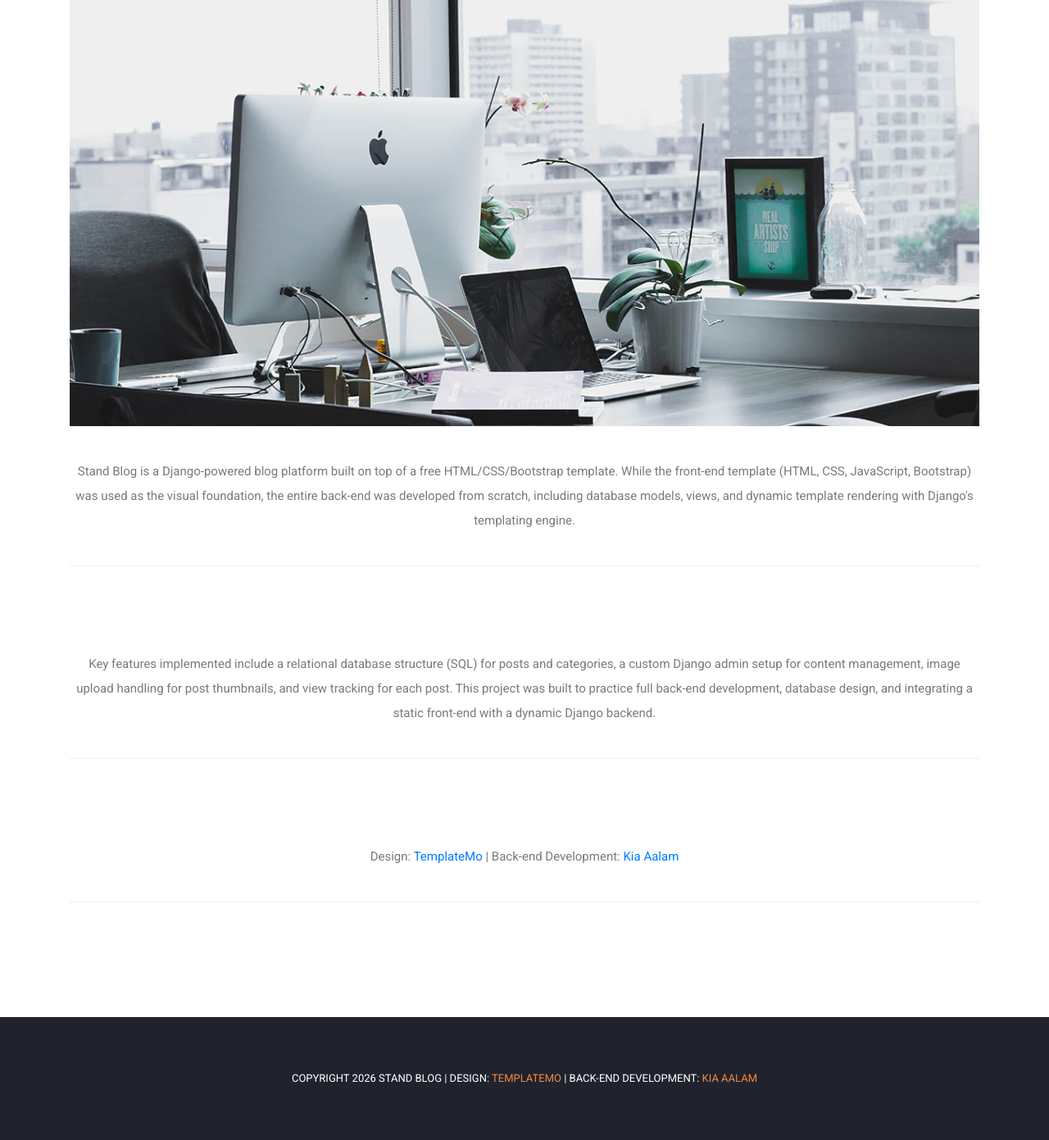
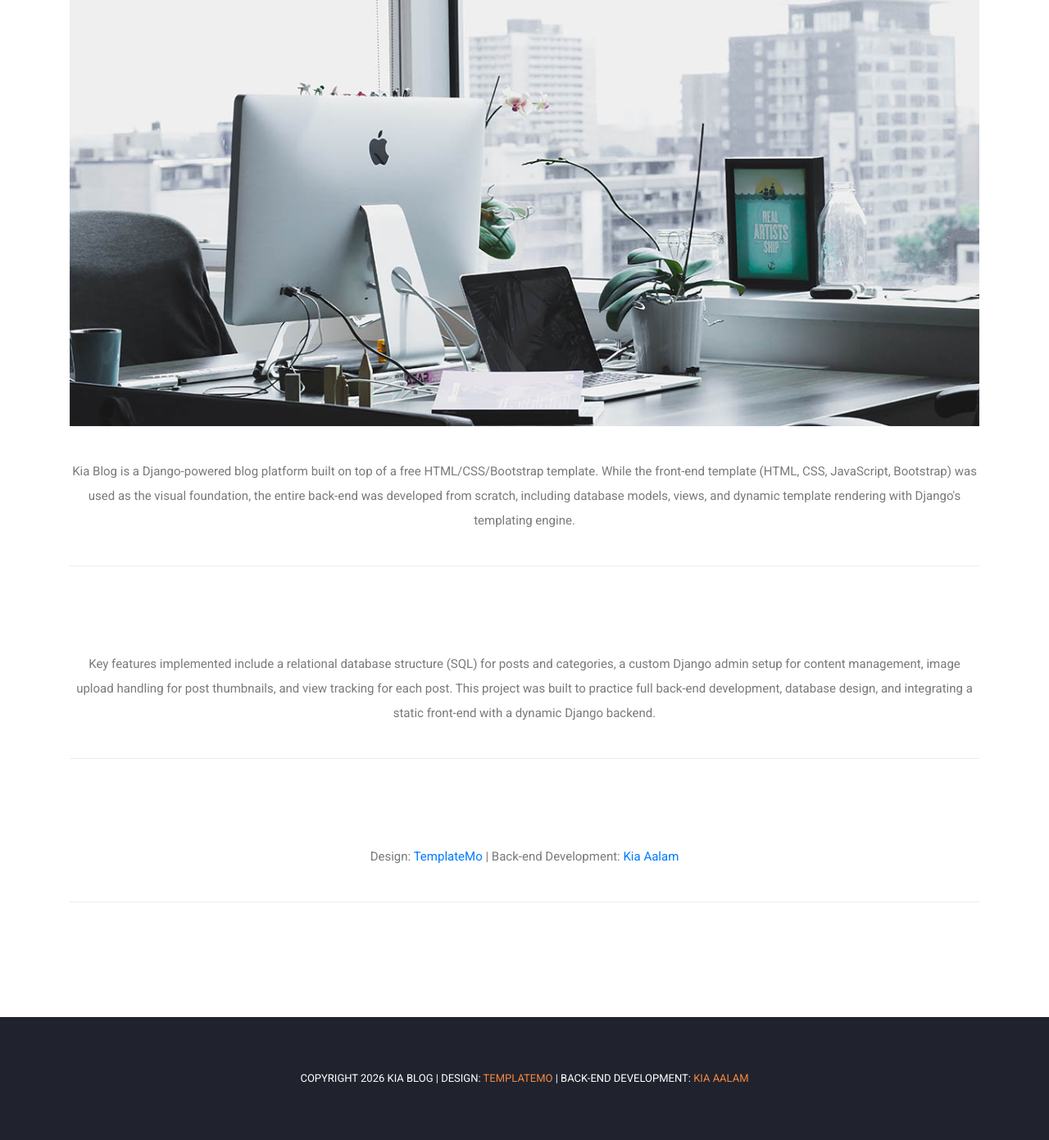
Before and after one commit to Kia-Aalam/Kia-Blog, a Django app: page /about/ in a window 1280 px wide. Shown: the part 388-1779 px from the top of the page at 82% size. Run offline with Django 5.2, Linux system fonts and the light colour scheme; some libraries are stand-ins or nearby versions.

Commit message:
change site name to Kia Blog

```diff
--- a/templates/about.html
+++ b/templates/about.html
@@ -10,7 +10,7 @@
     <meta name="author" content="TemplateMo">
     <link href="https://fonts.googleapis.com/css?family=Roboto:100,100i,300,300i,400,400i,500,500i,700,700i,900,900i&display=swap" rel="stylesheet">
 
-    <title>Stand Blog - About Page</title>
+    <title>Kia Blog - About Page</title>
 
     <!-- Bootstrap core CSS -->
     <link href="{% static "bootstrap/css/bootstrap.min.css" %}" rel="stylesheet">
@@ -45,7 +45,7 @@ https://templatemo.com/tm-551-stand-blog
     <header class="">
       <nav class="navbar navbar-expand-lg">
         <div class="container">
-          <a class="navbar-brand" href="{% url 'home' %}"><h2>Stand Blog<em>.</em></h2></a>
+          <a class="navbar-brand" href="{% url 'home' %}"><h2>Kia Blog<em>.</em></h2></a>
           <button class="navbar-toggler" type="button" data-toggle="collapse" data-target="#navbarResponsive" aria-controls="navbarResponsive" aria-expanded="false" aria-label="Toggle navigation">
             <span class="navbar-toggler-icon"></span>
           </button>
@@ -94,7 +94,7 @@ https://templatemo.com/tm-551-stand-blog
         <div class="row">
           <div class="col-lg-12">
             <img src="{% static "img/about-us.jpg" %}" alt="">
-            <p>Stand Blog is a Django-powered blog platform built on top of a free HTML/CSS/Bootstrap template. While the front-end template (HTML, CSS, JavaScript, Bootstrap) was used as the visual foundation, the entire back-end was developed from scratch, including database models, views, and dynamic template rendering with Django's templating engine.</p>
+            <p>Kia Blog is a Django-powered blog platform built on top of a free HTML/CSS/Bootstrap template. While the front-end template (HTML, CSS, JavaScript, Bootstrap) was used as the visual foundation, the entire back-end was developed from scratch, including database models, views, and dynamic template rendering with Django's templating engine.</p>
             <br>
             <p>Key features implemented include a relational database structure (SQL) for posts and categories, a custom Django admin setup for content management, image upload handling for post thumbnails, and view tracking for each post. This project was built to practice full back-end development, database design, and integrating a static front-end with a dynamic Django backend.</p>
             <br>
@@ -111,7 +111,7 @@ https://templatemo.com/tm-551-stand-blog
         <div class="row">
           <div class="col-lg-12">
             <div class="copyright-text">
-              <p>Copyright 2026 Stand Blog | Design: <a rel="nofollow" href="https://templatemo.com" target="_parent">TemplateMo</a> | Back-end Development: <a href="https://github.com/Kia-Aalam" target="_blank">Kia Aalam</a></p>
+              <p>Copyright 2026 Kia Blog | Design: <a rel="nofollow" href="https://templatemo.com" target="_parent">TemplateMo</a> | Back-end Development: <a href="https://github.com/Kia-Aalam" target="_blank">Kia Aalam</a></p>
             </div>
           </div>
         </div>
--- a/templates/blog.html
+++ b/templates/blog.html
@@ -10,7 +10,7 @@
     <meta name="author" content="">
     <link href="https://fonts.googleapis.com/css?family=Roboto:100,100i,300,300i,400,400i,500,500i,700,700i,900,900i&display=swap" rel="stylesheet">
 
-    <title>Stand Blog - Posts</title>
+    <title>Kia Blog - Posts</title>
 
     <!-- Bootstrap core CSS -->
     <link href="{% static "bootstrap/css/bootstrap.min.css" %}" rel="stylesheet">
@@ -45,7 +45,7 @@ https://templatemo.com/tm-551-stand-blog
     <header class="">
       <nav class="navbar navbar-expand-lg">
         <div class="container">
-          <a class="navbar-brand" href="{% url 'home' %}"><h2>Stand Blog<em>.</em></h2></a>
+          <a class="navbar-brand" href="{% url 'home' %}"><h2>Kia Blog<em>.</em></h2></a>
           <button class="navbar-toggler" type="button" data-toggle="collapse" data-target="#navbarResponsive" aria-controls="navbarResponsive" aria-expanded="false" aria-label="Toggle navigation">
             <span class="navbar-toggler-icon"></span>
           </button>
@@ -337,7 +337,7 @@ https://templatemo.com/tm-551-stand-blog
         <div class="row">
           <div class="col-lg-12">
             <div class="copyright-text">
-              <p>Copyright 2026 Stand Blog | Design: <a rel="nofollow" href="https://templatemo.com" target="_parent">TemplateMo</a> | Back-end Development: <a href="https://github.com/Kia-Aalam" target="_blank">Kia Aalam</a></p>
+              <p>Copyright 2026 Kia Blog | Design: <a rel="nofollow" href="https://templatemo.com" target="_parent">TemplateMo</a> | Back-end Development: <a href="https://github.com/Kia-Aalam" target="_blank">Kia Aalam</a></p>
             </div>
           </div>
         </div>
--- a/templates/contact.html
+++ b/templates/contact.html
@@ -10,7 +10,7 @@
     <meta name="author" content="">
     <link href="https://fonts.googleapis.com/css?family=Roboto:100,100i,300,300i,400,400i,500,500i,700,700i,900,900i&display=swap" rel="stylesheet">
 
-    <title>Stand Blog - Contact Page</title>
+    <title>Kia Blog - Contact Page</title>
 
     <!-- Bootstrap core CSS -->
     <link href="{% static "bootstrap/css/bootstrap.min.css" %}" rel="stylesheet">
@@ -48,7 +48,7 @@ https://templatemo.com/tm-551-stand-blog
     <header class="">
       <nav class="navbar navbar-expand-lg">
         <div class="container">
-          <a class="navbar-brand" href="{% url 'home' %}"><h2>Stand Blog<em>.</em></h2></a>
+          <a class="navbar-brand" href="{% url 'home' %}"><h2>Kia Blog<em>.</em></h2></a>
           <button class="navbar-toggler" type="button" data-toggle="collapse" data-target="#navbarResponsive" aria-controls="navbarResponsive" aria-expanded="false" aria-label="Toggle navigation">
             <span class="navbar-toggler-icon"></span>
           </button>
@@ -183,7 +183,7 @@ https://templatemo.com/tm-551-stand-blog
         <div class="row">
           <div class="col-lg-12">
             <div class="copyright-text">
-              <p>Copyright 2026 Stand Blog | Design: <a rel="nofollow" href="https://templatemo.com" target="_parent">TemplateMo</a> | Back-end Development: <a href="https://github.com/Kia-Aalam" target="_blank">Kia Aalam</a></p>
+              <p>Copyright 2026 Kia Blog | Design: <a rel="nofollow" href="https://templatemo.com" target="_parent">TemplateMo</a> | Back-end Development: <a href="https://github.com/Kia-Aalam" target="_blank">Kia Aalam</a></p>
             </div>
           </div>
         </div>
--- a/templates/index.html
+++ b/templates/index.html
@@ -10,7 +10,7 @@
     <meta name="author" content="TemplateMo">
     <link href="https://fonts.googleapis.com/css?family=Roboto:100,100i,300,300i,400,400i,500,500i,700,700i,900,900i&display=swap" rel="stylesheet">
 
-    <title>Stand Blog</title>
+    <title>Kia Blog</title>
 
     <!-- Bootstrap core CSS -->
     <link href="{% static "bootstrap/css/bootstrap.min.css" %}" rel="stylesheet">
@@ -45,7 +45,7 @@ https://templatemo.com/tm-551-stand-blog
     <header class="">
       <nav class="navbar navbar-expand-lg">
         <div class="container">
-          <a class="navbar-brand" href="{% url 'home' %}"><h2>Stand Blog<em>.</em></h2></a>
+          <a class="navbar-brand" href="{% url 'home' %}"><h2>Kia Blog<em>.</em></h2></a>
           <button class="navbar-toggler" type="button" data-toggle="collapse" data-target="#navbarResponsive" aria-controls="navbarResponsive" aria-expanded="false" aria-label="Toggle navigation">
             <span class="navbar-toggler-icon"></span>
           </button>
@@ -241,7 +241,7 @@ https://templatemo.com/tm-551-stand-blog
         <div class="row">
           <div class="col-lg-12">
             <div class="copyright-text">
-              <p>Copyright 2026 Stand Blog | Design: <a rel="nofollow" href="https://templatemo.com" target="_parent">TemplateMo</a> | Back-end Development: <a href="https://github.com/Kia-Aalam" target="_blank">Kia Aalam</a></p>
+              <p>Copyright 2026 Kia Blog | Design: <a rel="nofollow" href="https://templatemo.com" target="_parent">TemplateMo</a> | Back-end Development: <a href="https://github.com/Kia-Aalam" target="_blank">Kia Aalam</a></p>
             </div>
           </div>
         </div>
--- a/templates/post-details.html
+++ b/templates/post-details.html
@@ -10,7 +10,7 @@
     <meta name="author" content="">
     <link href="https://fonts.googleapis.com/css?family=Roboto:100,100i,300,300i,400,400i,500,500i,700,700i,900,900i&display=swap" rel="stylesheet">
 
-    <title>Stand Blog - Post Details</title>
+    <title>Kia Blog - Post Details</title>
 
     <!-- Bootstrap core CSS -->
     <link href="{% static "bootstrap/css/bootstrap.min.css" %}" rel="stylesheet">
@@ -45,7 +45,7 @@ https://templatemo.com/tm-551-stand-blog
     <header class="">
       <nav class="navbar navbar-expand-lg">
         <div class="container">
-          <a class="navbar-brand" href="{% url 'home' %}"><h2>Stand Blog<em>.</em></h2></a>
+          <a class="navbar-brand" href="{% url 'home' %}"><h2>Kia Blog<em>.</em></h2></a>
           <button class="navbar-toggler" type="button" data-toggle="collapse" data-target="#navbarResponsive" aria-controls="navbarResponsive" aria-expanded="false" aria-label="Toggle navigation">
             <span class="navbar-toggler-icon"></span>
           </button>
@@ -289,7 +289,7 @@ https://templatemo.com/tm-551-stand-blog
         <div class="row">
           <div class="col-lg-12">
             <div class="copyright-text">
-              <p>Copyright 2026 Stand Blog | Design: <a rel="nofollow" href="https://templatemo.com" target="_parent">TemplateMo</a> | Back-end Development: <a href="https://github.com/Kia-Aalam" target="_blank">Kia Aalam</a></p>
+              <p>Copyright 2026 Kia Blog | Design: <a rel="nofollow" href="https://templatemo.com" target="_parent">TemplateMo</a> | Back-end Development: <a href="https://github.com/Kia-Aalam" target="_blank">Kia Aalam</a></p>
             </div>
           </div>
         </div>
```
